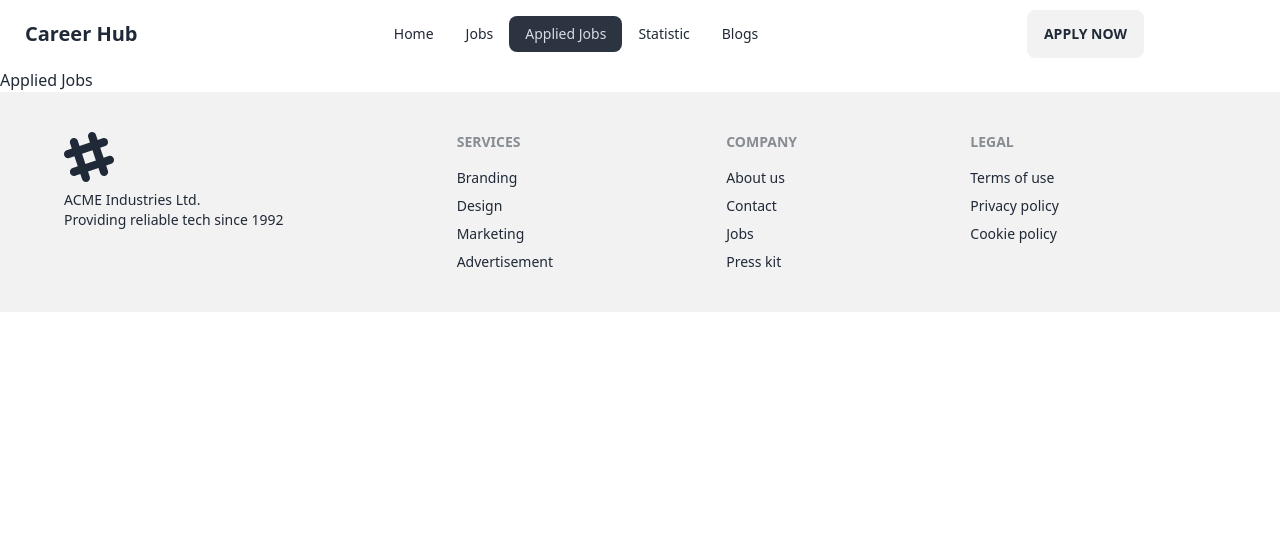
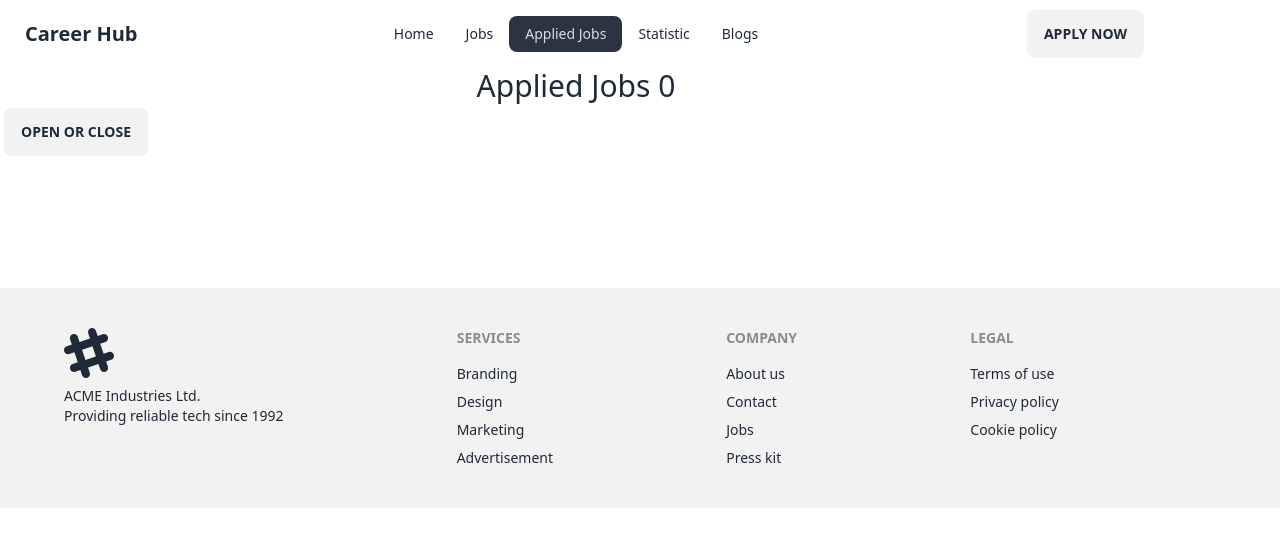
Before and after one commit to habib33-3/career-hub-react, a React (Vite) app: page /applied in a window 1280 px wide. Shown: the top 546 px of the page. Built offline with nearby package versions, Linux system fonts and the light colour scheme.

Commit message:
display applied job

```diff
--- a/src/components/AppliedJobs/AppliedJobs.jsx
+++ b/src/components/AppliedJobs/AppliedJobs.jsx
@@ -1,7 +1,47 @@
+import { useEffect, useState } from "react";
+import { useLoaderData } from "react-router-dom";
+import { getStoredJobApplication } from "../../util/localStorage";
+
 const AppliedJobs = () => {
+  const jobs = useLoaderData();
+  const [appliedJobs, setAppliedJobs] = useState([]);
+
+  useEffect(() => {
+    const storedJobIds = getStoredJobApplication();
+    if (jobs.length) {
+      const jobsApplied = jobs.filter((job) => storedJobIds.includes(job.id));
+      setAppliedJobs(jobsApplied);
+    }
+  }, []);
+
   return (
     <div>
-      <p>Applied Jobs</p>
+      <h2 className="text-center text-3xl">
+        Applied Jobs {appliedJobs.length}
+      </h2>
+
+      <details className="dropdown mb-32">
+        <summary className="m-1 btn">open or close</summary>
+        <ul className="p-2 shadow menu dropdown-content z-[1] bg-base-100 rounded-box w-52">
+          <li>
+            <a>All</a>
+          </li>
+          <li>
+            <a>Remote</a>
+          </li>
+          <li>
+            <a>Onsite</a>
+          </li>
+        </ul>
+      </details>
+
+      <ul>
+        {appliedJobs.map((job) => (
+          <li key={job.id}>
+            <span>{job.job_title}</span>
+          </li>
+        ))}
+      </ul>
     </div>
   );
 };
--- a/src/components/JobDetails/JobDetails.jsx
+++ b/src/components/JobDetails/JobDetails.jsx
@@ -6,13 +6,14 @@ import { saveJobApplication } from "../../util/localStorage";
 const JobDetails = () => {
   const jobs = useLoaderData();
   const { id } = useParams();
+  const idInt = parseInt(id);
 
-  const job = jobs.find((job) => job.id == id);
+  const job = jobs.find((job) => job.id === idInt);
   console.log(job);
   const { job_title } = job;
 
   const handleApplyJob = () => {
-    saveJobApplication(id);
+    saveJobApplication(idInt);
     toast("You have applied successfully");
   };
 
--- a/src/main.jsx
+++ b/src/main.jsx
@@ -22,6 +22,7 @@ const router = createBrowserRouter([
       {
         path: "/applied",
         element: <AppliedJobs />,
+        loader: () => fetch("../data/jobs.json"),
       },
 
       {
```
